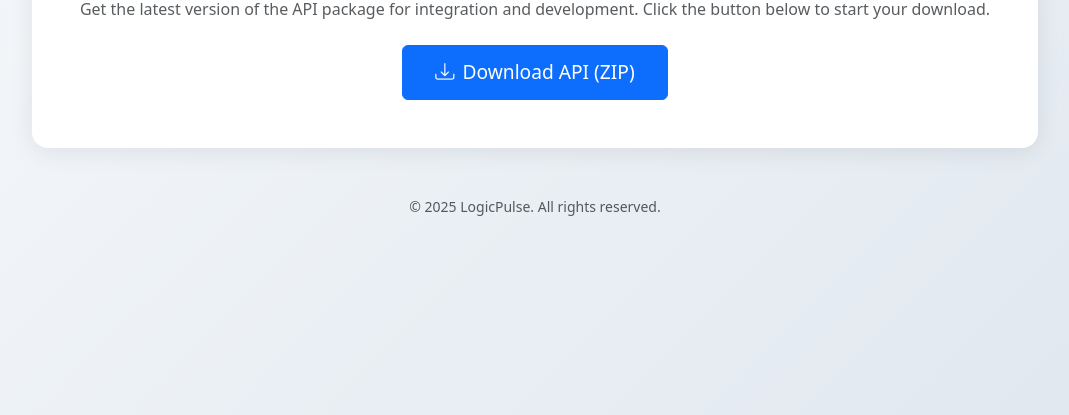
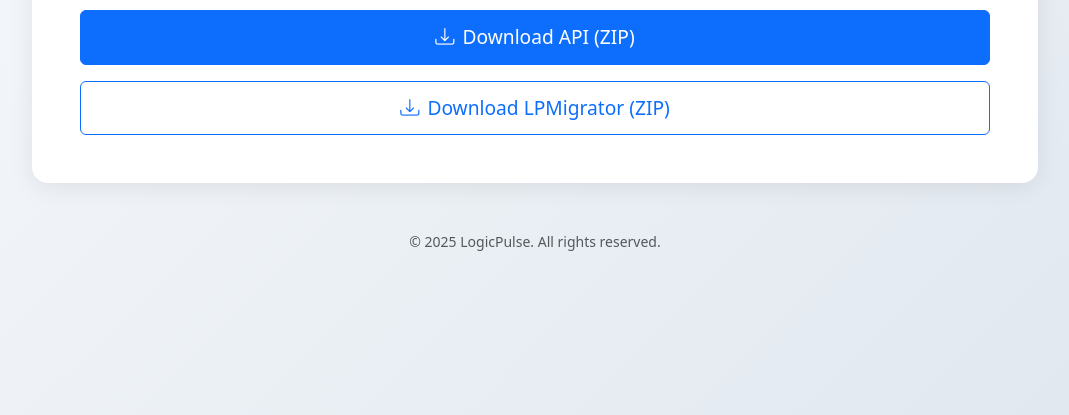
Before and after one commit to logicpulse/logicpos-artifacts, a plain HTML site: page index.html in a window 1280 px wide. Shown: the part 385-800 px from the top of the page, without its empty margins (105-1174 px from the left). Drawn offline with nearby package versions, Linux system fonts and the light colour scheme.

Commit message:
Add download link for LPMigrator and enhance download section layout

```diff
--- a/index.html
+++ b/index.html
@@ -35,9 +35,14 @@
             </div>
             <h1 class="mb-3">Download LogicPOS Artifacts</h1>
             <p class="mb-4 text-muted">Get the latest version of the API package for integration and development. Click the button below to start your download.</p>
-            <a href="download/api.zip" class="btn btn-primary download-btn" download>
-                <i class="bi bi-download me-2"></i>Download API (ZIP)
-            </a>
+            <div class="d-flex flex-column align-items-center gap-3">
+                <a href="download/api.zip" class="btn btn-primary download-btn w-100" download>
+                    <i class="bi bi-download me-2"></i>Download API (ZIP)
+                </a>
+                <a href="download/lpmigrator.zip" class="btn btn-outline-primary download-btn w-100" download>
+                    <i class="bi bi-download me-2"></i>Download LPMigrator (ZIP)
+                </a>
+            </div>
         </div>
         <footer class="mt-5 text-muted small">&copy; 2025 LogicPulse. All rights reserved.</footer>
     </div>
```
Also changed, not shown: 1 other file.
